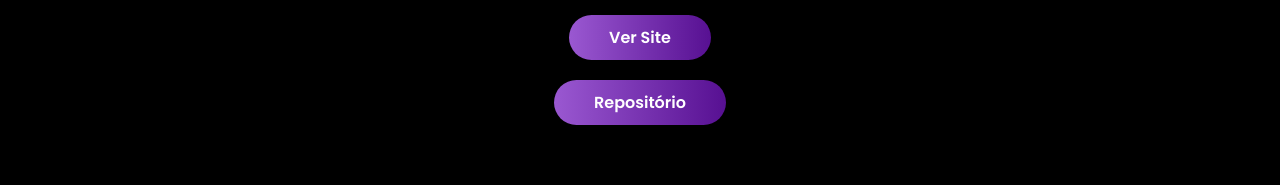
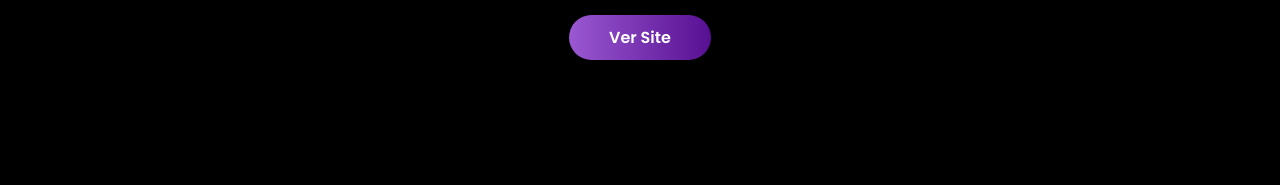
Before and after one commit to ynfleozin/portfolio, an Angular app: page / in a window 1280 px wide. Shown: the part 2360-2545 px from the top of the page. Built offline with nearby package versions, Linux system fonts and the light colour scheme.

Commit message:
Show repository button only when there is a link

```diff
--- a/src/app/projects/projects.component.html
+++ b/src/app/projects/projects.component.html
@@ -15,7 +15,7 @@
           <a [href]="project.siteLink" target="_blank" *ngIf="project.siteLink">
             <button>Ver Site</button>
           </a>
-          <a [href]="project.repoLink" target="_blank">
+          <a [href]="project.repoLink" target="_blank" *ngIf="project.repoLink">
             <button>Repositório</button>
           </a>
         </div>
--- a/src/app/projects/projects.component.ts
+++ b/src/app/projects/projects.component.ts
@@ -22,7 +22,7 @@ export class ProjectsComponent {
       description: 'Este projeto é um site corporativo desenvolvido para a empresa Gran Romano, especializada em produtos alimentícios. O site foi criado com o objetivo de fornecer informações detalhadas sobre a empresa e seus produtos, além de facilitar o contato com os clientes.',
       technologies: 'Angular, JavaScript, HTML e CSS',
       siteLink: 'https://granromano.com.br/',
-      repoLink: 'https://github.com/ynfleozin/site-gran-romano'
+      repoLink: ''
     }
   ];
 }
```
